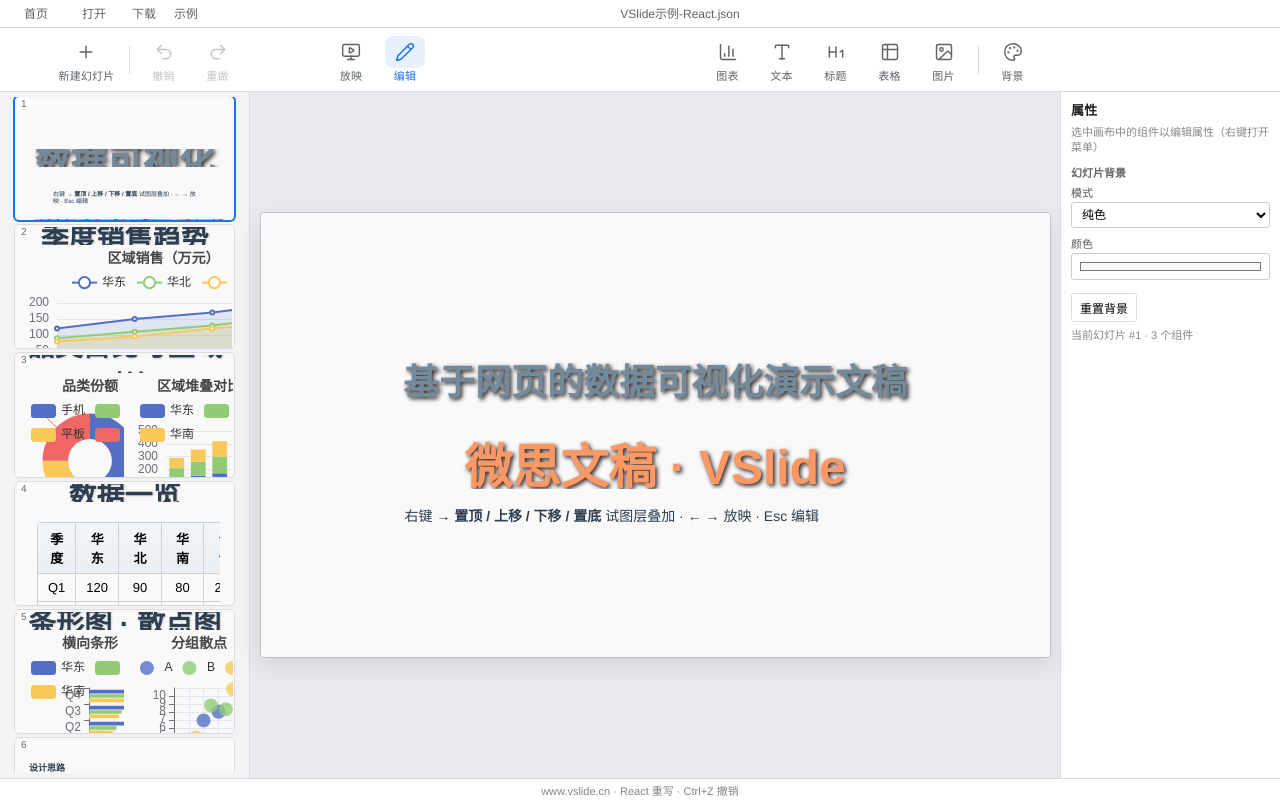
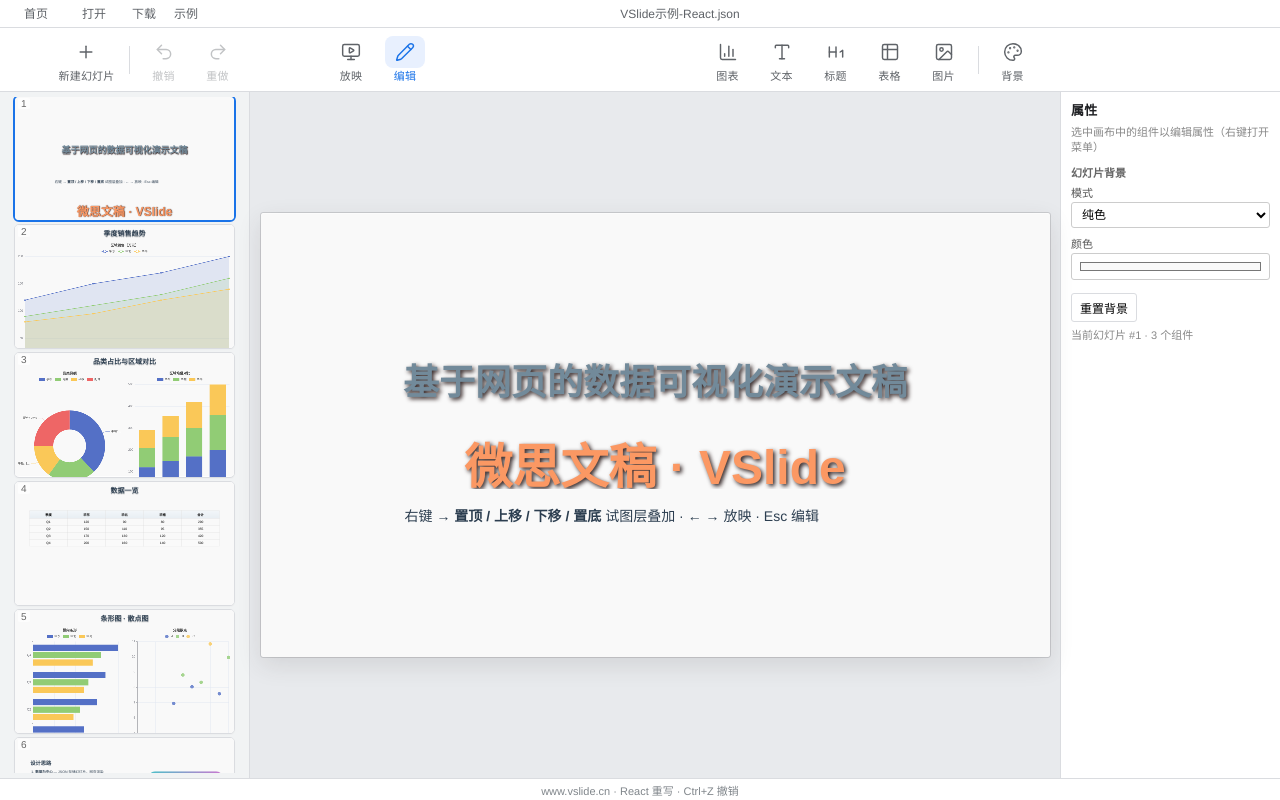
Before and after one commit to shalom-lab/vslide-cn-react, a React (Vite) app: page /edit in a window 1280 px wide. Built offline with nearby package versions, Linux system fonts and the light colour scheme.

Commit message:
fix: left slide thumbs use Vue-style scale(0.25)
Render thumbs at full slide height (540) inside a 400% wrapper
scaled to 0.25 from top-left, matching Left.vue / VSlide. Drop
tiny font-size hacks so layout, fonts, and charts stay proportional.

```diff
--- a/src/components/editor/SlideList.tsx
+++ b/src/components/editor/SlideList.tsx
@@ -1,16 +1,21 @@
 import { useCallback, useState } from 'react'
 import { Copy, Plus, Trash2 } from 'lucide-react'
+import GridLayout, { WidthProvider } from 'react-grid-layout'
 import { useDeckStore } from '../../store/useDeckStore'
 import { cssBackground } from '../../utils/background'
 import { AtomRenderer } from '../atoms/AtomRenderer'
 import { ContextMenu, type ContextMenuItem } from './ContextMenu'
 import { atomStackStyle } from '../../utils/layerOrder'
-import GridLayout, { WidthProvider } from 'react-grid-layout'
 import 'react-grid-layout/css/styles.css'
 import 'react-resizable/css/styles.css'
 
 const AutoGrid = WidthProvider(GridLayout)
 const CTX = { size: 14, strokeWidth: 1.75 }
+
+/** Match Vue Left.vue + VSlide: render at height 540, then scale(0.25). */
+const THUMB_FULL_HEIGHT = 540
+const THUMB_ROW_HEIGHT = Math.floor(THUMB_FULL_HEIGHT / 18)
+const THUMB_MARGIN: [number, number] = [5, 5]
 
 function Thumb({
   slideContent,
@@ -30,18 +35,21 @@
     static: true,
   }))
   return (
-    <div className="thumb-inner" style={{ background }}>
+    <div className="thumb-viewport">
+      <div className="thumb-scale" style={{ background }}>
         <AutoGrid
           className="thumb-grid"
           layout={layout}
           cols={18}
-        rowHeight={8}
-        margin={[2, 2]}
+          rowHeight={THUMB_ROW_HEIGHT}
+          margin={THUMB_MARGIN}
+          containerPadding={[0, 0]}
           isDraggable={false}
           isResizable={false}
           compactType={null}
           preventCollision={false}
-        useCSSTransforms
+          useCSSTransforms={false}
+          style={{ height: '100%' }}
         >
           {slideContent.map((atom, index) => (
             <div
@@ -53,6 +61,7 @@
             </div>
           ))}
         </AutoGrid>
+      </div>
     </div>
   )
 }
--- a/src/styles/app.css
+++ b/src/styles/app.css
@@ -364,24 +364,27 @@
   padding: 0 3px;
   border-radius: 2px;
 }
-.thumb-inner {
+/* Vue Left.vue: viewport clips; inner is 400% + scale(0.25) */
+.thumb-viewport {
   width: 100%;
   height: 100%;
+  overflow: hidden;
   pointer-events: none;
-  overflow: hidden;
+  position: relative;
+}
+.thumb-scale {
+  width: 400%;
+  height: 400%;
+  transform: scale(0.25);
+  transform-origin: 0 0;
+  pointer-events: none;
 }
 .thumb-grid {
   height: 100% !important;
+  width: 100%;
 }
 .thumb-item {
   overflow: hidden;
-  font-size: 4px !important;
-}
-.thumb-item .atom-text-title,
-.thumb-item .atom-text-md {
-  font-size: 6px !important;
-  padding: 0 !important;
-  line-height: 1.1 !important;
 }
 
 /* Edit.vue .right */
```
Lines whose indentation alone changed are shown as unchanged.
